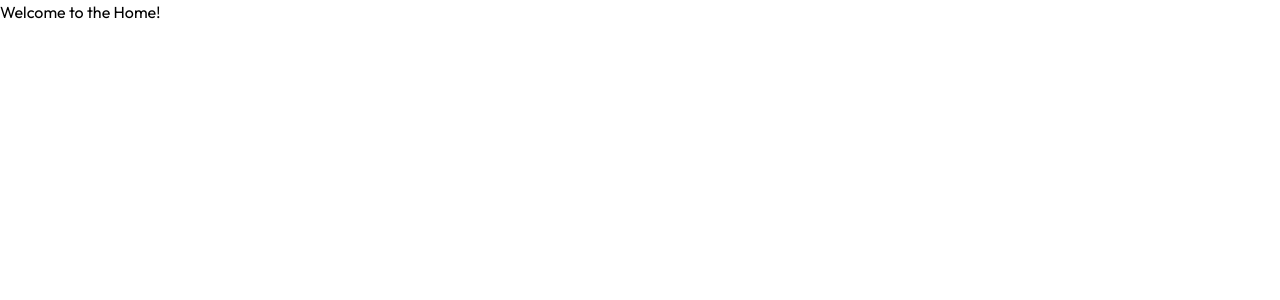
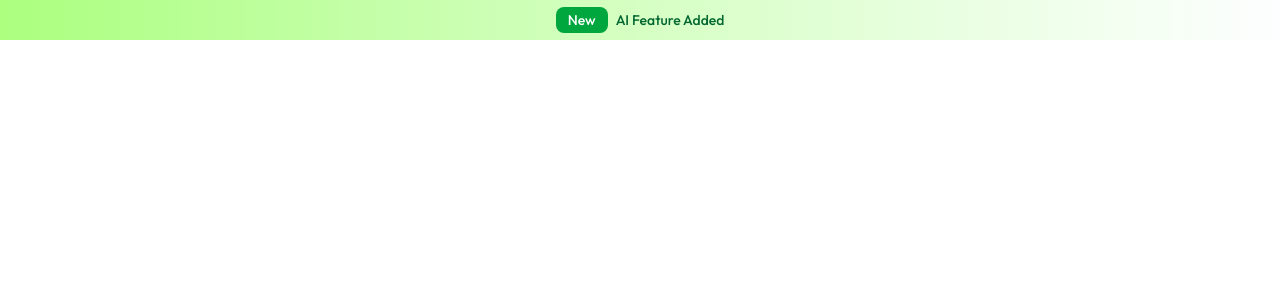
Before and after one commit to sumitM-263/ai-resume-builder, a React (Vite) app in the folder client/: page / in a window 1280 px wide. Shown: the top 300 px of the page. Built offline with nearby package versions, Linux system fonts and the light colour scheme; the HTML template or start-up script is replaced by a standard one.

Commit message:
banner added on home page

```diff
--- /dev/null
+++ b/client/src/components/home/Banner.jsx
@@ -0,0 +1,14 @@
+import React from 'react';
+import { Outlet } from 'react-router-dom';
+
+const Banner = () => {
+    return (
+        <div>
+            <div className="w-full py-2.5 font-medium text-sm text-green-800 text-center bg-linear-to-r from-[#ABFF7E] to-[#FDFEFF]">
+                <p><span className="px-3 py-1 rounded-lg text-white bg-green-600 mr-2">New</span>AI Feature Added</p>
+            </div>
+        </div>
+    );
+};
+
+export default Banner;
--- a/client/src/pages/Home.jsx
+++ b/client/src/pages/Home.jsx
@@ -1,9 +1,10 @@
 import React from 'react';
+import Banner from '../components/home/Banner';
 
 const Home = () => {
   return (
     <div>
-      <h1>Welcome to the Home!</h1>
+      <Banner />
     </div>
   );
 };
--- a/client/src/pages/Layout.jsx
+++ b/client/src/pages/Layout.jsx
@@ -1,9 +1,13 @@
 import React from 'react';
+import { Outlet } from 'react-router-dom';
 
 const Layout = () => {
   return (
     <div>
       <h1>Welcome to the Layout!</h1>
+      <div>
+        <Outlet />
+      </div>
     </div>
   );
 };
```
